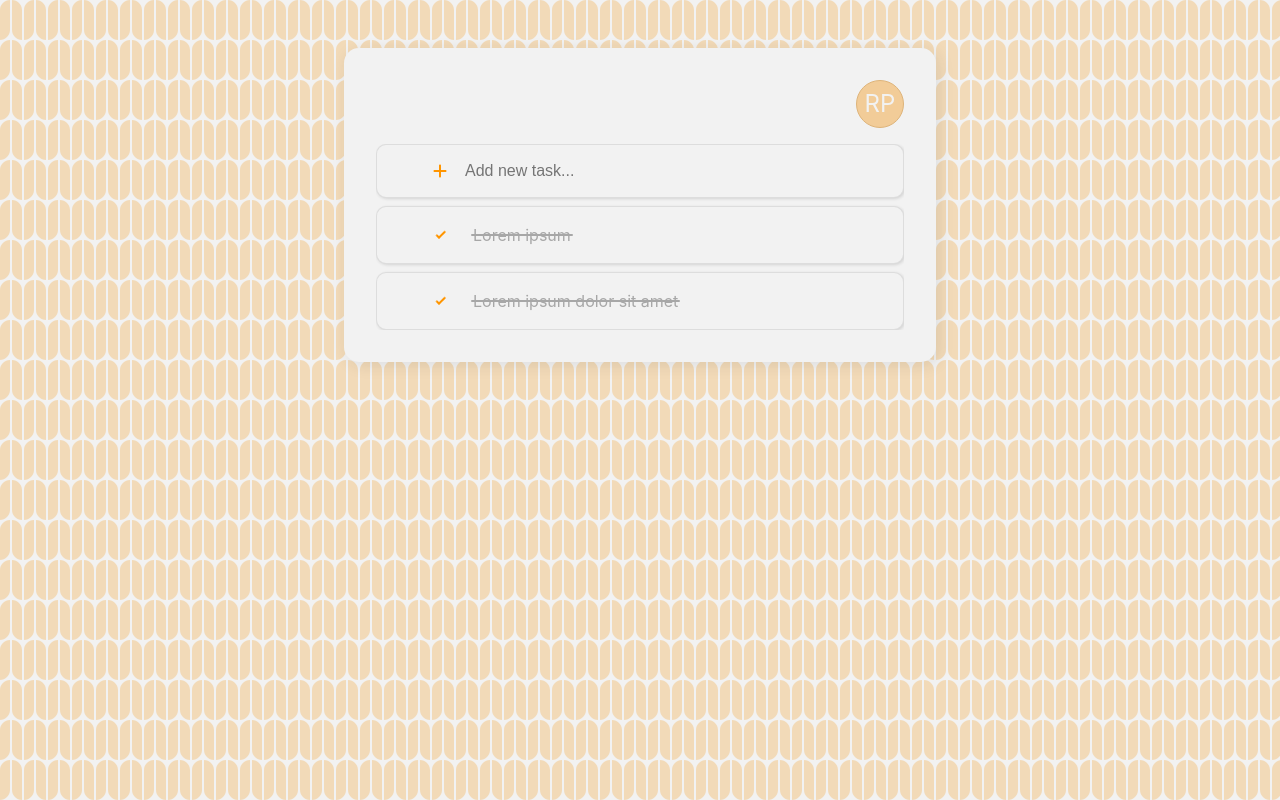
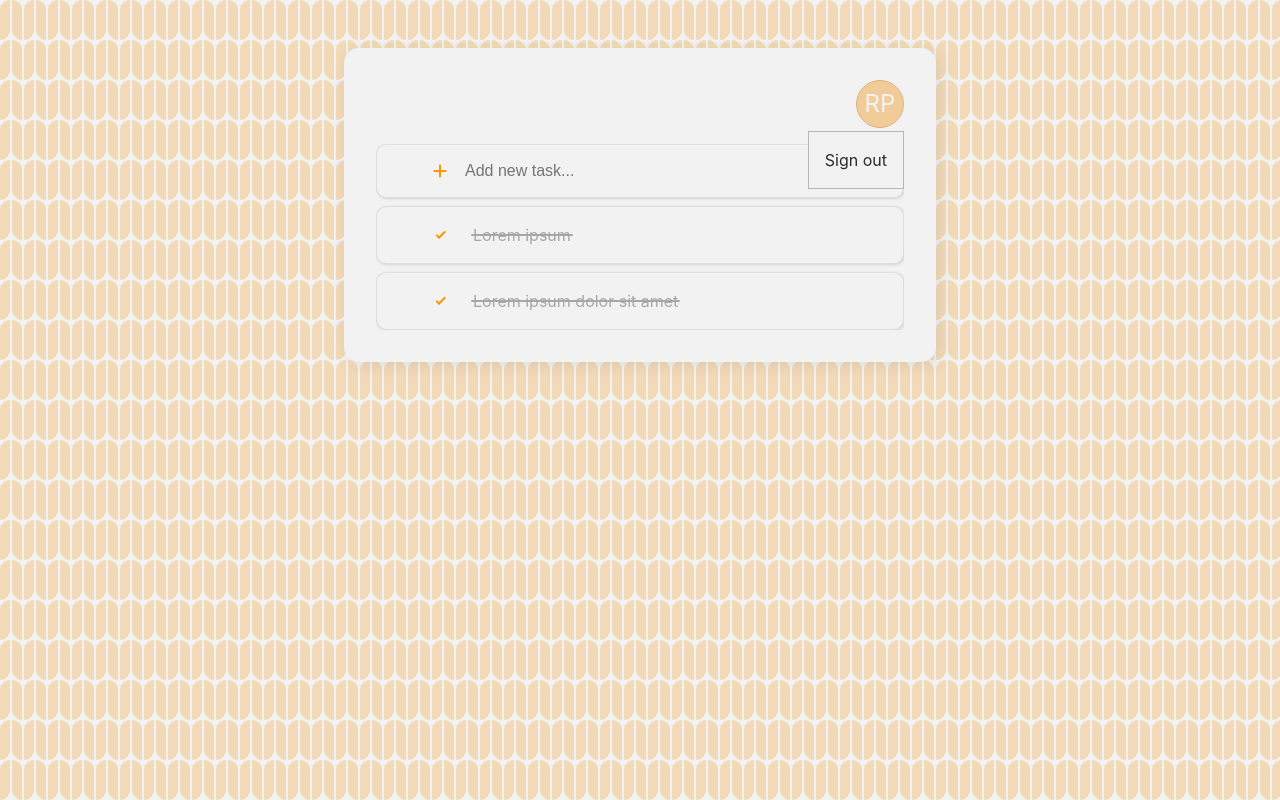
Before and after one commit to RalucP/tempora-hub, a React (Vite) app: page / in a window 1280 px wide. Built offline with nearby package versions, Linux system fonts and the light colour scheme.

Commit message:
Add user dropdown

```diff
--- a/src/components/nav-bar/NavBar.tsx
+++ b/src/components/nav-bar/NavBar.tsx
@@ -1,3 +1,4 @@
+import UserDropdown from '../user-dropdown/UserDropdown';
 import User from '../user/User';
 import './NavBar.styles.scss';
 
@@ -5,6 +6,7 @@ const NavBar = () => {
   return(
     <nav className="nav-bar">
       <User />
+      <UserDropdown />
     </nav>
   )
 }
--- /dev/null
+++ b/src/components/user-dropdown/UserDropdown.style.scss
@@ -0,0 +1,22 @@
+.user-dropdown-container{
+  border: 1px solid var(--text-color-30);
+  background-color: var(--background-color);
+  padding: .5em 0;
+  margin: 0;
+
+  list-style: none;
+
+  position: absolute;
+  top: 8.2em;
+  z-index: 1;
+
+  & .user-dropdown-element{
+    padding: .5em 1em;
+
+    cursor: pointer;
+
+    &:hover{
+      background-color: var(--text-color-15);
+    }
+  }
+}
--- /dev/null
+++ b/src/components/user-dropdown/UserDropdown.tsx
@@ -0,0 +1,11 @@
+import './UserDropdown.style.scss';
+
+const UserDropdown = () => {
+  return (
+    <ul className='user-dropdown-container'>
+      <li className='user-dropdown-element'>Sign out</li>
+    </ul>
+  )
+}
+
+export default UserDropdown;
```
